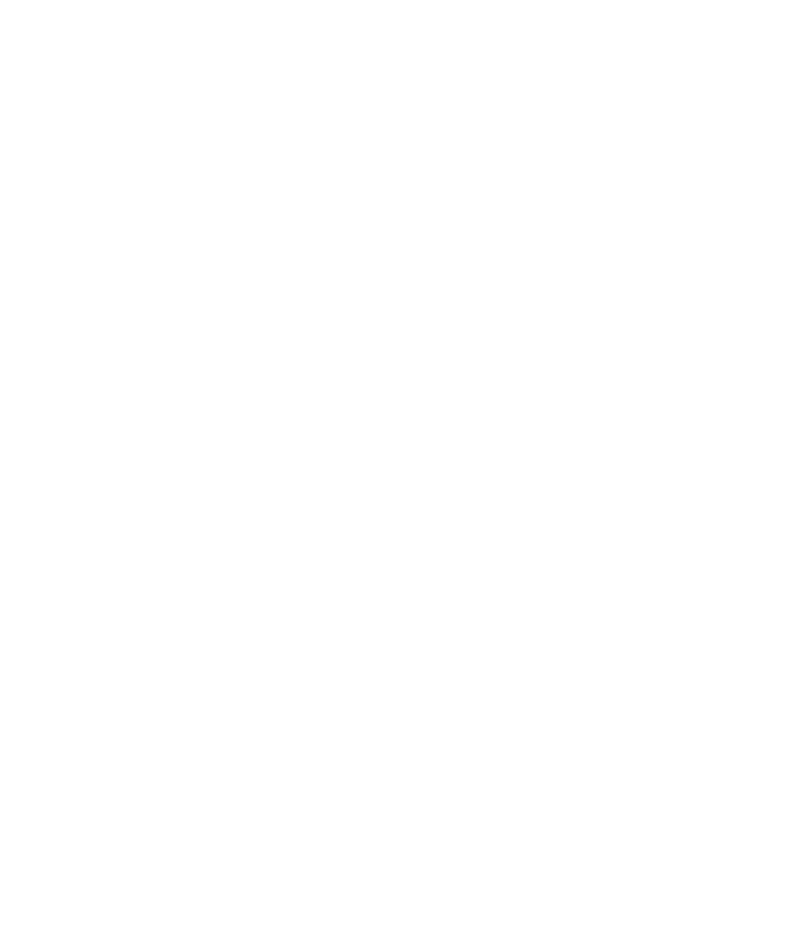
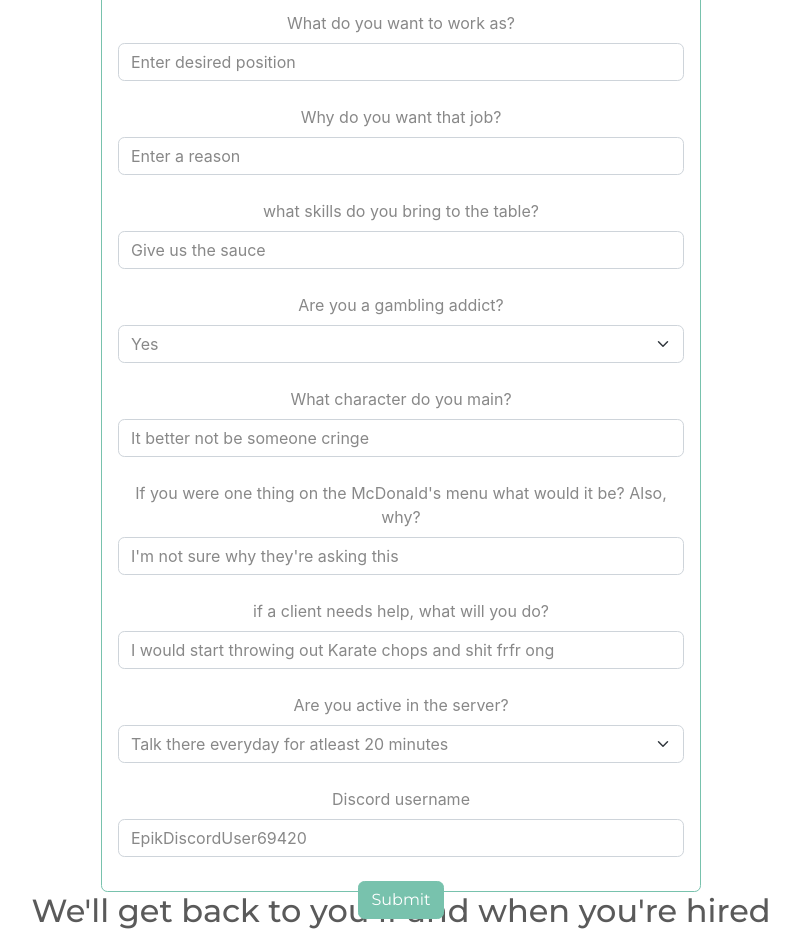
Before and after one commit to AC1111111/JungleInsurance, a React (Create React App) app: page /jobs in a window 1280 px wide. Before the commit this address had no page. Shown: the part 220-1159 px from the top of the page, without its empty margins (239-1038 px from the left). Before the commit the page ends 800 px from the top, so only its background shows below. Built offline with nearby package versions, Linux system fonts and the light colour scheme.

Commit message:
Added form and fixed spelling errors

```diff
--- a/package.json
+++ b/package.json
@@ -6,6 +6,7 @@
     "@testing-library/jest-dom": "^5.17.0",
     "@testing-library/react": "^13.4.0",
     "@testing-library/user-event": "^13.5.0",
+    "axios": "^1.7.2",
     "bootstrap": "^5.3.2",
     "jquery": "^3.7.1",
     "react": "^18.2.0",
--- a/src/Components/About/About.jsx
+++ b/src/Components/About/About.jsx
@@ -18,7 +18,7 @@
       <br />
       <div style={{ width: '100%', display: 'flex', justifyContent: 'space-between', alignItems: 'center' }}>
         <div>
-          <h2>Yahrim, The Ballin one</h2>
+          <h2>Yharim, The Ballin one</h2>
           <a href="https://twitter.com/YharimTheBaller">
             <img src={Yahrim} alt="Yahrim, the CEO" />
           </a>
--- a/src/Components/Body.jsx
+++ b/src/Components/Body.jsx
@@ -4,6 +4,7 @@
 import Home from "./Home/Home";
 import About from "./About/About";
 import FAQs from "./FAQs/faqs";
+import Jobs from "./Jobs/jobs";
 import { Link, Route, Routes } from "react-router-dom";
 import logo from "../assets/3DBB0D50-1DBC-4FF5-9F95-3E9E0E770A0D.png";
 
@@ -39,6 +40,9 @@
                                         </Link>
                                     </li>
                                     <li class="nav-item">
+                                        <Link class="nav-link" to="/jobs">Work for us</Link>
+                                    </li>
+                                    <li class="nav-item">
                                         <Link class="nav-link" to="/about">About
                                         </Link>
                                     </li>
@@ -51,6 +55,7 @@
                     <Route path="/" element={<Home />} />
                     <Route path="/faqs" element={<FAQs />} />
                     <Route path="/about" element={<About />} />
+                    <Route path="/jobs" element={<Jobs />}/>
                 </Routes>
             </div>
         )
--- a/src/Components/FAQs/faqs.jsx
+++ b/src/Components/FAQs/faqs.jsx
@@ -6,11 +6,6 @@
         <h1>Got questions? We have answers</h1>
         <h6>Maybe</h6>
         <br/><br/>
-
-        <h3><b>Q) I have a very particular set of skills and would like to put them to use for Jungle Insurance. How do I do that?</b></h3>
-        <h4>A) The job market is volatile but leave us an <a href="https://forms.gle/5nq3mHnnSw4XokJq7">application</a> and we'll get in touch if you have what we need.</h4>
-
-        <br/>
 
         <h3><b>Q) How do I earn Goliracoins?</b></h3>
         <h4>A) Great to see that you yearn for the mines.You can grind them <a href="https://discord.gg/golira">here</a>.</h4>
--- /dev/null
+++ b/src/Components/Jobs/jobs.jsx
@@ -0,0 +1,146 @@
+import React, { useState } from "react";
+import { Component } from "react";
+import DiscordService from "../../services/DiscordService";
+
+
+function Jobs() {
+
+    const [formData, setFormData] = useState({
+        data: {
+            Position: "",
+            Reason: "",
+            Skills: ""
+        },
+        error: {}
+    })
+
+    const Send = DiscordService();
+
+    const setData = (name, value) => {
+        setFormData({
+            data: {
+                ...formData.data,
+                [name]: value
+            },
+            error: {}
+        });
+    }
+
+    const discordPost = () => {
+        const toSend = Object.entries(formData.data).map((d) => `${d[0]}: ${d[1]}`).join("\n");
+        Send(toSend);
+    }
+
+    return (
+        <div>
+            <h2>
+                We're always looking for new people to help us sca-satisfy customers
+            </h2>
+            <div className="col d-flex justify-content-center">
+                <div className="card border-primary" style={{ width: 600, height: 1000}}>
+                    <div className="card-header">Your Application</div>
+                    <div className="card-body">
+                        <h4 className="card-title">Tell us about yourself</h4>
+                        <form onSubmit={(e) => {
+                            e.preventDefault();
+                            discordPost();
+                        }}>
+                            <fieldset>
+                                <div>
+                                    <label for="Position" className="form-label mt-4">What do you want to work as?</label>
+                                    <input type="text" className="form-control" name="Position" aria-describedby="PosHelp" placeholder="Enter desired position"
+                                        onChange={(e) => {
+                                            const { name, value } = e.target;
+                                            setData(name, value);
+                                        }} />
+                                </div>
+                                <div>
+                                    <label for="Reason" className="form-label mt-4">Why do you want that job?</label>
+                                    <input type="text" className="form-control" name="Reason" aria-describedby="ReasonHelp" placeholder="Enter a reason"
+                                        onChange={(e) => {
+                                            const { name, value } = e.target;
+                                            setData(name, value);
+                                        }} />
+                                </div>
+                                <div>
+                                    <label for="Skills" className="form-label mt-4">what skills do you bring to the table?</label>
+                                    <input type="text" className="form-control" name="Skills" aria-describedby="SkillsHelp" placeholder="Give us the sauce"
+                                        onChange={(e) => {
+                                            const { name, value } = e.target;
+                                            setData(name, value);
+                                        }} />
+                                    <div>
+                                        <label for="Gambling Addiction" className="form-label mt-4">Are you a gambling addict?</label>
+                                        <select multiple="" className="form-select" name="Gambling Addiction"
+                                            onChange={(e) => {
+                                                const { name, value } = e.target;
+                                                setData(name, value);
+                                            }}>
+                                            <option>Yes</option>
+                                            <option>No</option>
+                                            <option>Maybe</option>
+                                            <option>Recovering</option>
+                                        </select>
+                                    </div>
+                                </div>
+                                <div>
+                                    <label for="Main" className="form-label mt-4">What character do you main?</label>
+                                    <input type="text" className="form-control" name="Main" aria-describedby="MainHelp" placeholder="It better not be someone cringe"
+                                        onChange={(e) => {
+                                            const { name, value } = e.target;
+                                            setData(name, value);
+                                        }} />
+                                </div>
+                                <div>
+                                    <label for="MenuItem" className="form-label mt-4">If you were one thing on the McDonald's menu what would it be? Also, why?</label>
+                                    <input type="text" className="form-control" name="Menu Item" aria-describedby="MenuItemHelp" placeholder="I'm not sure why they're asking this"
+                                        onChange={(e) => {
+                                            const { name, value } = e.target;
+                                            setData(name, value);
+                                        }} />
+                                </div>
+                                <div>
+                                    <label for="ClientHelp" className="form-label mt-4">if a client needs help, what will you do?</label>
+                                    <input type="text" className="form-control" name="What they would do to help a client" aria-describedby="ClientHelpHelp" placeholder="I would start throwing out Karate chops and shit frfr ong"
+                                        onChange={(e) => {
+                                            const { name, value } = e.target;
+                                            setData(name, value);
+                                        }} />
+                                </div>
+                                <div>
+                                    <label for="ActivityLevel" className="form-label mt-4">Are you active in the server?</label>
+                                    <select multiple="" className="form-select" name="Activity Level"
+                                        onChange={(e) => {
+                                            const { name, value } = e.target;
+                                            setData(name, value);
+                                        }}>
+                                        <option>Talk there everyday for atleast 20 minutes</option>
+                                        <option>Check in everyday</option>
+                                        <option>Fairly active but not everyday</option>
+                                        <option>Moderately active</option>
+                                        <option>Check in once a month</option>
+                                        <option>Lurker</option>
+                                        <option>I don't know how I got here dawg</option>
+                                    </select>
+                                </div>
+                                <div>
+                                    <label for="Username" className="form-label mt-4">Discord username</label>
+                                    <input type="text" className="form-control" name="Username" aria-describedby="UsernameHelp" placeholder="EpikDiscordUser69420"
+                                        onChange={(e) => {
+                                            const { name, value } = e.target;
+                                            setData(name, value);
+                                        }} />
+                                </div>
+                            </fieldset>
+                            <br />
+                            <button type="submit" className="btn btn-primary">Submit</button>
+                        </form>
+                    </div>
+                </div>
+            </div>
+            <h2>We'll get back to you if and when you're hired</h2>
+        </div>
+    );
+}
+
+export default Jobs;
--- /dev/null
+++ b/src/services/DiscordService.js
@@ -0,0 +1,29 @@
+import React from "react";
+import axios from "axios";
+
+function DiscordService() {
+    const Send = async(data) => {
+        const body = {
+            content: "New Application",
+            tts: false,
+            color: "white",
+            embeds: [{
+                title: "Candidate Profile",
+                description: data
+            }]
+        }
+        try {
+            const data = await axios.post("https://discord.com/api/webhooks/1246852482122911744/_ohQ5oW7jwCg8rVOBoN_NYBgHtyjHzimUgS2ha0T-AmUkbgBw5wj_K_OsfHGXBgZzz9G", body);
+            console.log(data)
+        }
+        catch(error){
+            console.error(error);
+        }
+    }
+
+    return (
+        Send
+    )
+}
+
+export default DiscordService
```
Also changed, not shown: 1 other file (tests, documents, lock files or other folders).
